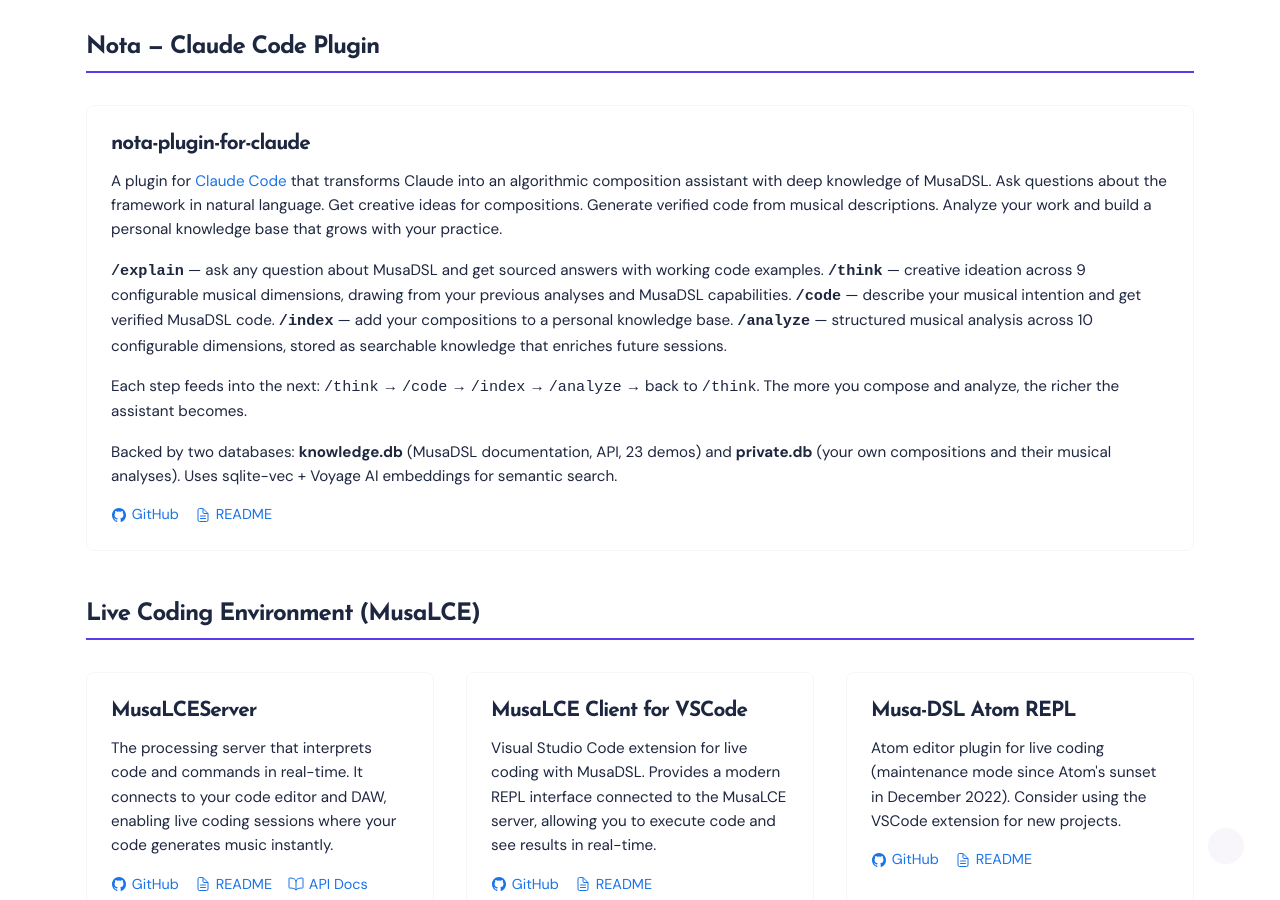
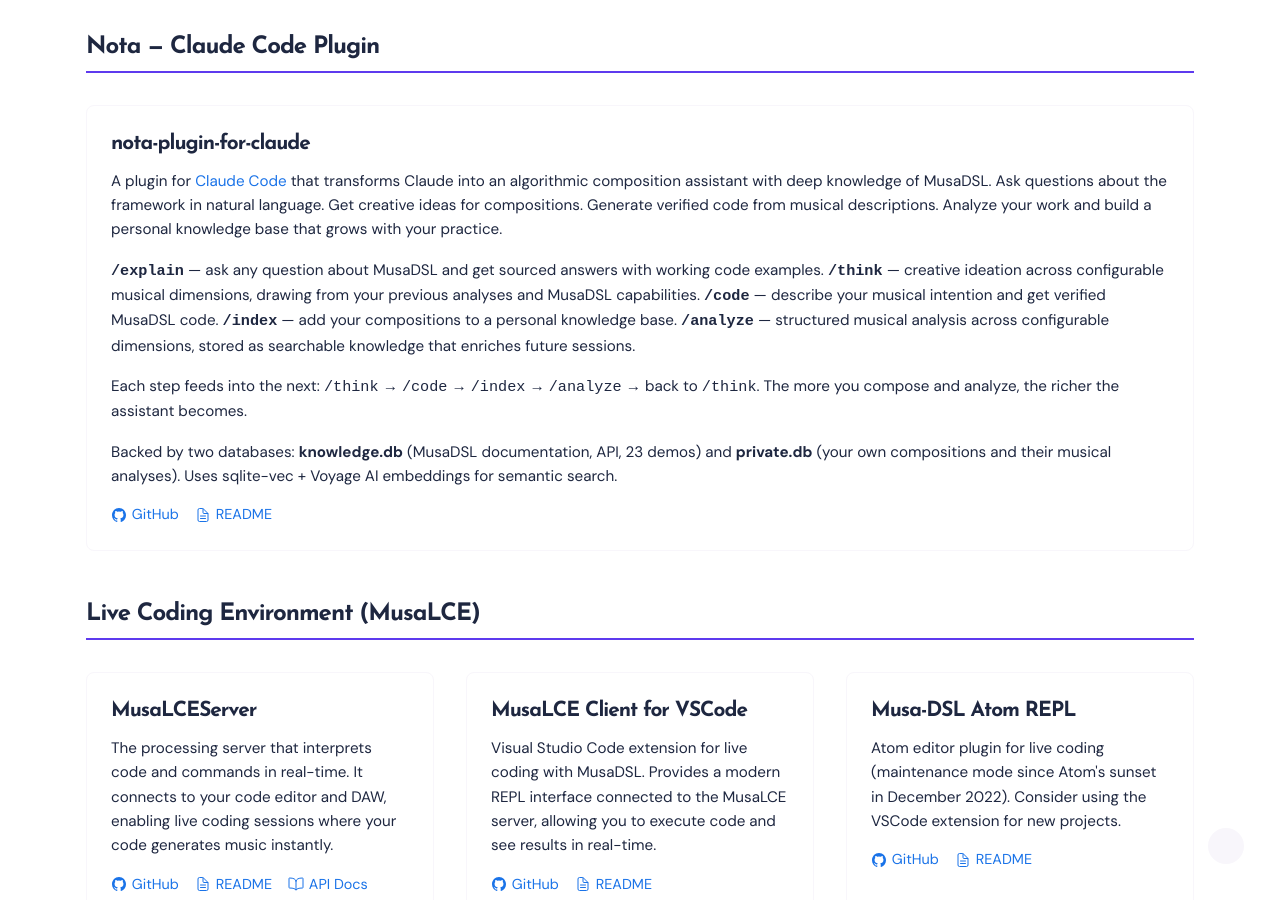
Before and after one commit to javier-sy/musadsl-website, a Jekyll site: the page built from index.html, in a window 1280 px wide and 900 px high, scrolled down 2569 px. Built offline with Jekyll 4.4.1, drawn with Linux system fonts in a browser that asks for light colours; comment, search, counter and statistics services are not loaded; some of the changed text lies outside the part shown.

Commit message:
Remove exact dimension counts from plugin description
Keep descriptions generic — exact counts belong in the plugin itself.

```diff
--- a/index.html
+++ b/index.html
@@ -116,12 +116,12 @@ description: MusaDSL is an open source Ruby framework for algorithmic sound and
           <p class="component__description">
             <strong><code>/explain</code></strong> &mdash; ask any question about MusaDSL and get sourced
             answers with working code examples.
-            <strong><code>/think</code></strong> &mdash; creative ideation across 9 configurable musical
+            <strong><code>/think</code></strong> &mdash; creative ideation across configurable musical
             dimensions, drawing from your previous analyses and MusaDSL capabilities.
             <strong><code>/code</code></strong> &mdash; describe your musical intention and get verified
             MusaDSL code.
             <strong><code>/index</code></strong> &mdash; add your compositions to a personal knowledge base.
-            <strong><code>/analyze</code></strong> &mdash; structured musical analysis across 10 configurable
+            <strong><code>/analyze</code></strong> &mdash; structured musical analysis across configurable
             dimensions, stored as searchable knowledge that enriches future sessions.
           </p>
           <p class="component__description">
@@ -329,9 +329,9 @@ description: MusaDSL is an open source Ruby framework for algorithmic sound and
       </p>
       <ul>
         <li><strong><code>/explain</code></strong> &mdash; Ask any question about MusaDSL and get sourced answers with working code examples</li>
-        <li><strong><code>/think</code></strong> &mdash; Creative ideation across 9 musical dimensions</li>
+        <li><strong><code>/think</code></strong> &mdash; Creative ideation across multiple musical dimensions</li>
         <li><strong><code>/code</code></strong> &mdash; Describe your musical intention in natural language and get verified MusaDSL code</li>
-        <li><strong><code>/analyze</code></strong> &mdash; Structured analysis of your compositions across 10 musical dimensions</li>
+        <li><strong><code>/analyze</code></strong> &mdash; Structured analysis of your compositions across multiple musical dimensions</li>
       </ul>
       <p>
         The plugin includes a semantic knowledge base covering all MusaDSL documentation, API reference,
```
